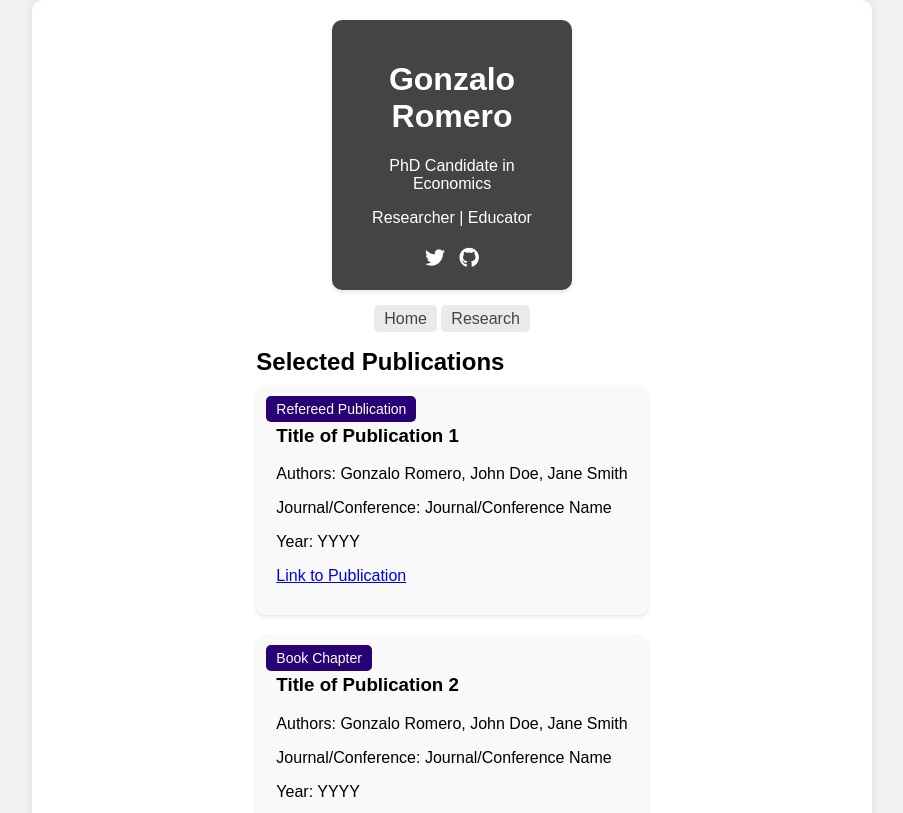
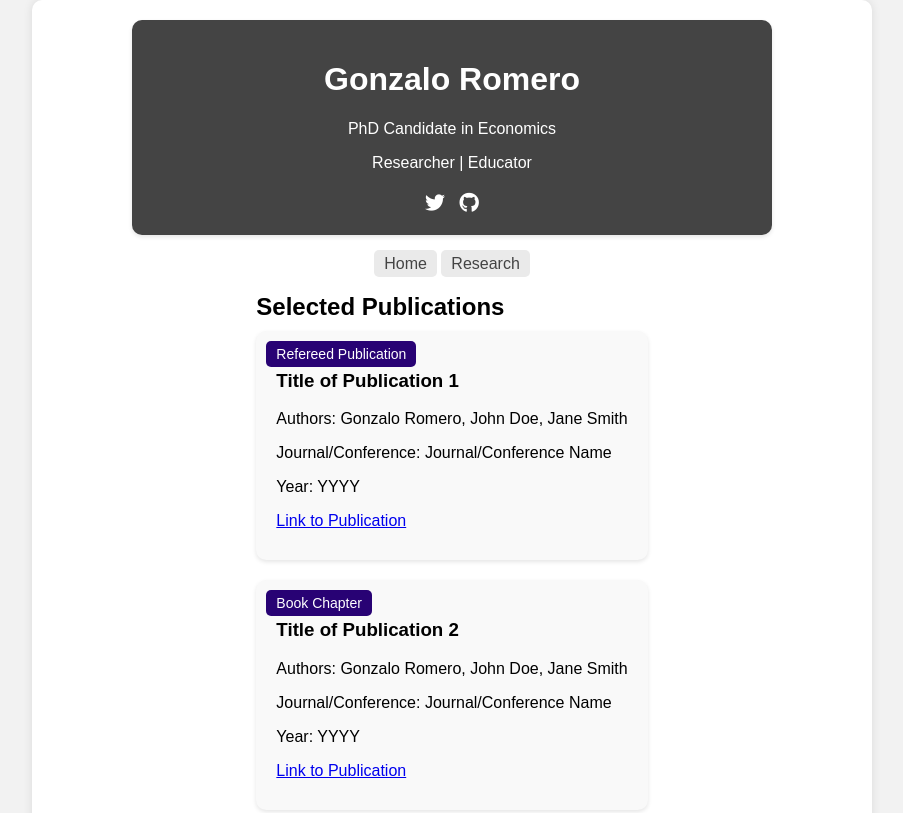
Before and after one commit to grm-hub/grm-hub.github.io, a plain HTML site: page index.html in a window 1280 px wide. Shown: the top 813 px of the page, without its empty margins (188-1091 px from the left). Drawn offline with Linux system fonts and the light colour scheme; a small style sheet from the web is missing.

Commit message:
Update index.html

```diff
--- a/index.html
+++ b/index.html
@@ -29,7 +29,7 @@
       flex: 1; /* Expand container to fill available space */
     }
     header {
-      width: 200px; /* Width of the sidebar */
+      width: 600px; /* Width of the sidebar */
       background-color: #444; /* Dark gray header background */
       color: #fff; /* White text */
       padding: 20px;
@@ -43,7 +43,7 @@
       margin-top: 20px;
     }
     .section {
-      margin-bottom: 40px;
+      margin-bottom: 10px;
     }
     .section h2 {
       margin-bottom: 10px;
```
